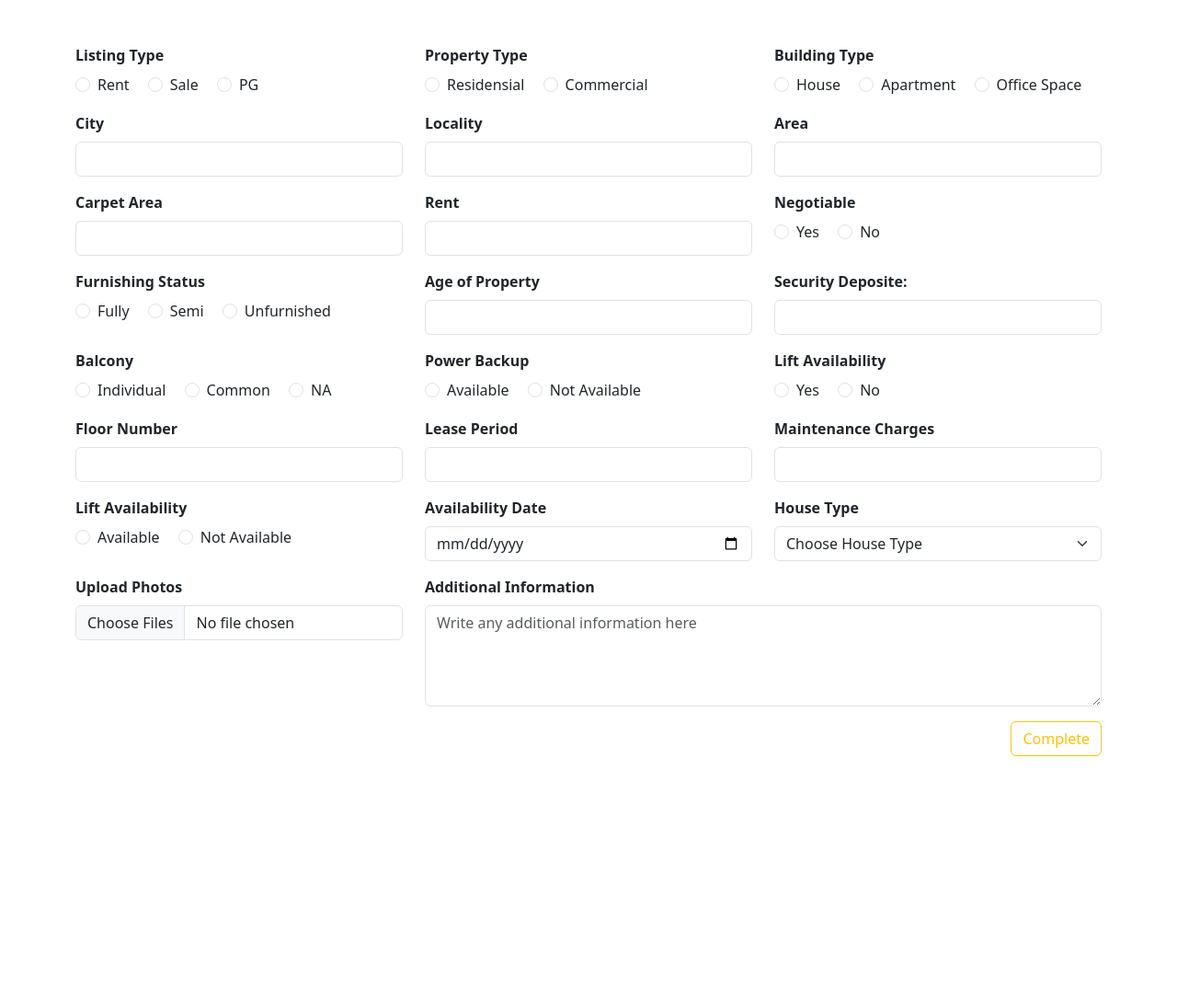
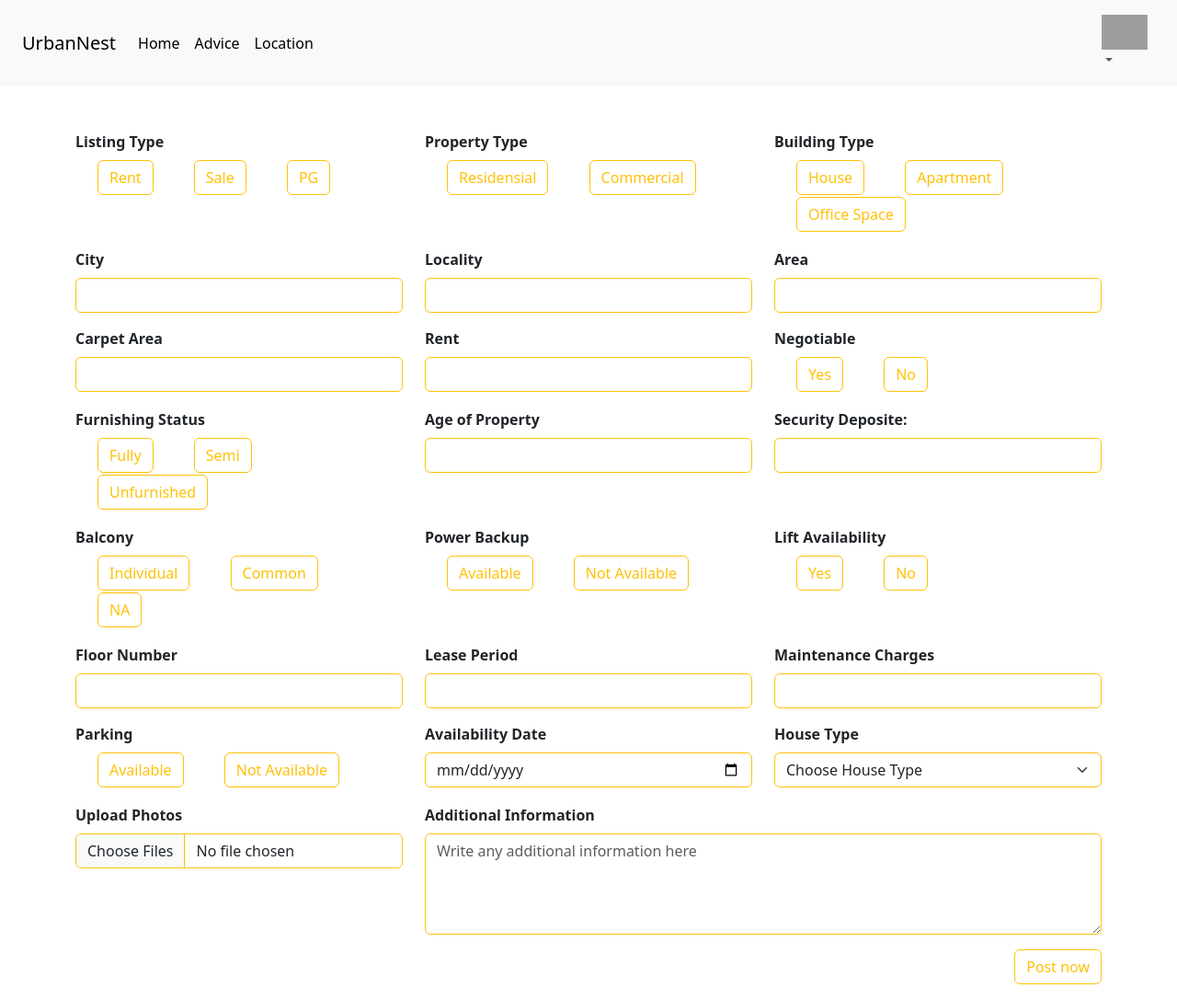
Before and after one commit to Himansu173/UrbanaNest, a PHP site: page /propertyRegister.php in a window 1280 px wide. Shown: the whole page at 92% size. Before the commit the page ends 822 px from the top, so only its background shows below. Run offline with PHP 8.4, Linux system fonts and the light colour scheme; some libraries are stand-ins or nearby versions; grey boxes are pictures that could not be loaded.

Commit message:
radio button change to label

```diff
--- a/frontend/ui/propertyRegister.php
+++ b/frontend/ui/propertyRegister.php
@@ -1,29 +1,23 @@
-<!DOCTYPE html>
-<html lang="en">
-<head>
-    <meta charset="UTF-8">
-    <meta name="viewport" content="width=device-width, initial-scale=1.0">
-    <title>Property Register</title>
-    <link rel="stylesheet" href="../../bootstrap/bootstrap.min.css">
-</head>
-<body>
+<?php
+    include_once "navbar.php";
+?>
 <div class="container mt-5">
-        <form action="#" method="post">
+    <form action="propertyRegister.php" method="post" enctype="multipart/form-data">
         <div class="row mb-3">
             <div class="col-md-4">
                 <label for="" class="fw-semibold form-label">Listing Type</label>
                 <div>
                     <div class="form-check form-check-inline">
-                            <input type="radio" name="listingType" id="rent"  class="form-check-input" value="Rent">
-                            <label for="rent" class="form-check-label">Rent</label>
+                        <input type="radio" name="listingType" id="rent"  class="btn-check" value="Rent">
+                        <label for="rent" class="btn btn-outline-warning">Rent</label>
                     </div>
                     <div class="form-check form-check-inline">
-                            <input type="radio" name="listingType" id="sale"  class="form-check-input" value="Sale">
-                            <label for="sale" class="form-check-label">Sale</label>
+                        <input type="radio" name="listingType" id="sale"  class="btn-check" value="Sale">
+                        <label for="sale" class="btn btn-outline-warning">Sale</label>
                     </div>
                     <div class="form-check form-check-inline">
-                            <input type="radio" name="listingType" id="pg"  class="form-check-input" value="PG">
-                            <label for="pg" class="form-check-label">PG</label>
+                        <input type="radio" name="listingType" id="pg"  class="btn-check" value="PG">
+                        <label for="pg" class="btn btn-outline-warning">PG</label>
                     </div>
                 </div>
             </div>
@@ -31,12 +25,12 @@
                 <label for="" class="form-label fw-semibold">Property Type</label>
                 <div>
                     <div class="form-check form-check-inline">
-                            <input type="radio" name="propertyType" id="residensial"  class="form-check-input" value="Residential">
-                            <label for="residensial" class="form-check-label">Residensial</label>
+                        <input type="radio" name="propertyType" id="residensial"  class="btn-check" value="Residential">
+                        <label for="residensial" class="btn btn-outline-warning">Residensial</label>
                     </div>
                     <div class="form-check form-check-inline">
-                            <input type="radio" name="propertyType" id="commercial"  class="form-check-input" value="Commercial">
-                            <label for="commercial" class="form-check-label">Commercial</label>
+                        <input type="radio" name="propertyType" id="commercial"  class="btn-check" value="Commercial">
+                        <label for="commercial" class="btn btn-outline-warning">Commercial</label>
                     </div>
                 </div>
             </div>
@@ -44,16 +38,16 @@
                 <label for="" class="form-label fw-semibold">Building Type</label>
                 <div>
                     <div class="form-check form-check-inline">
-                            <input type="radio" name="buildingType" id="house"  class="form-check-input" value="house">
-                            <label for="house" class="form-check-label">House</label>
+                        <input type="radio" name="buildingType" id="house"  class="btn-check" value="house">
+                        <label for="house" class="btn btn-outline-warning">House</label>
                     </div>
                     <div class="form-check form-check-inline">
-                            <input type="radio" name="buildingType" id="apartment"  class="form-check-input" value="apartment">
-                            <label for="apartment" class="form-check-label">Apartment</label>
+                        <input type="radio" name="buildingType" id="apartment"  class="btn-check" value="apartment">
+                        <label for="apartment" class="btn btn-outline-warning">Apartment</label>
                     </div>
                     <div class="form-check form-check-inline">
-                            <input type="radio" name="buildingType" id="OfficeSpace"  class="form-check-input" value="office">
-                            <label for="OfficeSpace" class="form-check-label">Office Space</label>
+                        <input type="radio" name="buildingType" id="OfficeSpace"  class="btn-check" value="office">
+                        <label for="OfficeSpace" class="btn btn-outline-warning">Office Space</label>
                     </div>
                 </div>
             </div>
@@ -61,36 +55,36 @@
         <div class="row mb-3">
             <div class="col-md-4">
                 <label for="city" class="fw-semibold form-label">City</label>
-                    <input type="text" name="city" id="city"  class="form-control">
+                <input type="text" name="city" id="city"  class="form-control border-warning">
             </div>
             <div class="col-md-4">
                 <label for="locality" class="fw-semibold form-label">Locality</label>
-                    <input type="text" name="locality" id="locality"  class="form-control">
+                <input type="text" name="locality" id="locality"  class="form-control border-warning">
             </div>
             <div class="col-md-4">
                 <label for="area" class="fw-semibold form-label">Area</label>
-                    <input type="text" name="area" id="area"  class="form-control">
+                <input type="text" name="area" id="area"  class="form-control border-warning">
             </div>
         </div>
         <div class="row mb-3">
             <div class="col-md-4">
                 <label for="carpetArea" class="fw-semibold form-label">Carpet Area</label>
-                    <input type="text" name="carpetArea" id="carpetArea"  class="form-control">
+                <input type="text" name="carpetArea" id="carpetArea"  class="form-control border-warning">
             </div>
             <div class="col-md-4">
                 <label for="rent" class="fw-semibold form-label">Rent</label>
-                    <input type="text" name="rent" id="rent"  class="form-control">
+                <input type="text" name="rent" id="rent"  class="form-control border-warning">
             </div>
             <div class="col-md-4">
                 <label for="" class="fw-semibold form-label">Negotiable</label>
                 <div>
                     <div class="form-check form-check-inline">
-                            <input type="radio" name="negotiable" id="yes"  class="form-check-input" value="Yes">
-                            <label for="yes" class="form-check-label">Yes</label>
+                        <input type="radio" name="negotiable" id="negotiableYes"  class="btn-check" value="Yes">
+                        <label for="negotiableYes" class="btn btn-outline-warning">Yes</label>
                     </div>
                     <div class="form-check form-check-inline">
-                            <input type="radio" name="negotiable" id="no"  class="form-check-input" value="No">
-                            <label for="no" class="form-check-label">No</label>
+                        <input type="radio" name="negotiable" id="negotiableNo"  class="btn-check" value="No">
+                        <label for="negotiableNo" class="btn btn-outline-warning">No</label>
                     </div>
                 </div>
             </div>
@@ -100,27 +94,27 @@
                 <label for="" class="fw-semibold form-label">Furnishing Status</label>
                 <div>
                     <div class="form-check form-check-inline">
-                            <input type="radio" name="furnish" id="fully"  class="form-check-input" value="Fully">
-                            <label for="fully" class="form-check-label">Fully</label>
+                        <input type="radio" name="furnish" id="fully"  class="btn-check" value="Fully">
+                        <label for="fully" class="btn btn-outline-warning">Fully</label>
                     </div>
                     <div class="form-check form-check-inline">
-                            <input type="radio" name="furnish" id="semi"  class="form-check-input" value="semi">
-                            <label for="semi" class="form-check-label">Semi</label>
+                        <input type="radio" name="furnish" id="semi"  class="btn-check" value="semi">
+                        <label for="semi" class="btn btn-outline-warning">Semi</label>
                     </div>
                     <div class="form-check form-check-inline">
-                            <input type="radio" name="furnish" id="unFurnished"  class="form-check-input" value="Unfurnished">
-                            <label for="unFurnished" class="form-check-label">Unfurnished</label>
+                        <input type="radio" name="furnish" id="unFurnished"  class="btn-check" value="Unfurnished">
+                        <label for="unFurnished" class="btn btn-outline-warning">Unfurnished</label>
                     </div>
                 </div>
             </div>
 
             <div class="col-md-4">
                 <label for="age" class="fw-semibold form-label">Age of Property</label>
-                    <input type="text" name="age" id="age"  class="form-control">
+                <input type="text" name="age" id="age"  class="form-control border-warning">
             </div>
             <div class="col-md-4">
                 <label for="securityDeposite" class="fw-semibold form-label">Security Deposite:</label>
-                    <input type="text" name="securityDeposite" id="securityDeposite"  class="form-control">
+                <input type="text" name="securityDeposite" id="securityDeposite"  class="form-control border-warning">
             </div>
         </div>
         <div class="row mb-3">
@@ -128,16 +122,16 @@
                 <label for="" class="fw-semibold form-label">Balcony</label>
                 <div>
                     <div class="form-check form-check-inline">
-                            <input type="radio" name="balcony" id="individual"  class="form-check-input" value="individual">
-                            <label for="individual" class="form-check-label">Individual</label>
+                        <input type="radio" name="balcony" id="individual"  class="btn-check" value="individual">
+                        <label for="individual" class="btn btn-outline-warning">Individual</label>
                     </div>
                     <div class="form-check form-check-inline">
-                            <input type="radio" name="balcony" id="common"  class="form-check-input" value="common">
-                            <label for="common" class="form-check-label">Common</label>
+                        <input type="radio" name="balcony" id="common"  class="btn-check" value="common">
+                        <label for="common" class="btn btn-outline-warning">Common</label>
                     </div>
                     <div class="form-check form-check-inline">
-                            <input type="radio" name="balcony" id="na"  class="form-check-input" value="NA">
-                            <label for="na" class="form-check-label">NA</label>
+                        <input type="radio" name="balcony" id="balconyNa"  class="btn-check" value="NA">
+                        <label for="balconyNa" class="btn btn-outline-warning">NA</label>
                     </div>
                 </div>
             </div>
@@ -145,12 +139,12 @@
                 <label for="" class="fw-semibold form-label">Power Backup</label>
                 <div>
                     <div class="form-check form-check-inline">
-                            <input type="radio" name="power" id="available"  class="form-check-input" value="available">
-                            <label for="available" class="form-check-label">Available</label>
+                        <input type="radio" name="power" id="available"  class="btn-check" value="available">
+                        <label for="available" class="btn btn-outline-warning">Available</label>
                     </div>
                     <div class="form-check form-check-inline">
-                            <input type="radio" name="power" id="na"  class="form-check-input" value="not available">
-                            <label for="na" class="form-check-label">Not Available</label>
+                        <input type="radio" name="power" id="powerNa"  class="btn-check" value="not available">
+                        <label for="powerNa" class="btn btn-outline-warning">Not Available</label>
                     </div>
                 </div>
             </div>
@@ -158,12 +152,12 @@
                 <label for="" class="fw-semibold form-label">Lift Availability</label>
                 <div>
                     <div class="form-check form-check-inline">
-                            <input type="radio" name="lift" id="yes"  class="form-check-input" value="Yes">
-                            <label for="yes" class="form-check-label">Yes</label>
+                        <input type="radio" name="lift" id="liftYes"  class="btn-check" value="Yes">
+                        <label for="liftYes" class="btn btn-outline-warning">Yes</label>
                     </div>
                     <div class="form-check form-check-inline">
-                            <input type="radio" name="lift" id="no"  class="form-check-input" value="No">
-                            <label for="no" class="form-check-label">No</label>
+                        <input type="radio" name="lift" id="liftNo"  class="btn-check" value="No">
+                        <label for="liftNo" class="btn btn-outline-warning">No</label>
                     </div>
                 </div>
             </div>
@@ -171,38 +165,38 @@
         <div class="row mb-3">
             <div class="col-md-4">
                 <label for="floorNumber" class="fw-semibold form-label">Floor Number</label>
-                    <input type="text" name="floorNumber" id="floorNumber"  class="form-control">
+                <input type="text" name="floorNumber" id="floorNumber"  class="form-control border-warning">
             </div>
             <div class="col-md-4">
                 <label for="leasePeriod" class="fw-semibold form-label">Lease Period</label>
-                    <input type="text" name="leasePeriod" id="leasePeriod"  class="form-control">
+                <input type="text" name="leasePeriod" id="leasePeriod"  class="form-control border-warning">
             </div>
             <div class="col-md-4">
                 <label for="maintenanceCharges" class="fw-semibold form-label">Maintenance Charges</label>
-                    <input type="text" name="maintenanceCharges" id="maintenanceCharges"  class="form-control">
+                <input type="text" name="maintenanceCharges" id="maintenanceCharges"  class="form-control border-warning">
             </div>
         </div>
         <div class="row mb-3">
         <div class="col-md-4">
-                    <label for="" class="fw-semibold form-label">Lift Availability</label>
+                <label for="" class="fw-semibold form-label">Parking</label>
                 <div>
                     <div class="form-check form-check-inline">
-                            <input type="radio" name="lift" id="available"  class="form-check-input" value="available">
-                            <label for="available" class="form-check-label">Available</label>
+                        <input type="radio" name="lift" id="parkingAvailable"  class="btn-check" value="available">
+                        <label for="parkingAvailable" class="btn btn-outline-warning">Available</label>
                     </div>
                     <div class="form-check form-check-inline">
-                            <input type="radio" name="lift" id="na"  class="form-check-input" value="not available">
-                            <label for="na" class="form-check-label">Not Available</label>
+                        <input type="radio" name="lift" id="parkingNa"  class="btn-check" value="not available">
+                        <label for="parkingNa" class="btn btn-outline-warning">Not Available</label>
                     </div>
                 </div>
             </div>
             <div class="col-md-4">
                 <label for="availabilityDate" class="fw-semibold form-label">Availability Date</label>
-                    <input type="date" name="availabilityDate" id="availabilityDate"  class="form-control">
+                <input type="date" name="availabilityDate" id="availabilityDate"  class="form-control border-warning">
             </div>
             <div class="col-md-4">
                 <label for="houseType" class="form-label fw-semibold">House Type</label>
-                    <select class="form-select" id="houseType">
+                <select class="form-select border-warning" id="houseType">
                     <option selected disabled>Choose House Type</option>
                     <option value="1">1 BHK</option>
                     <option value="2">2 BHK</option>
@@ -216,20 +210,24 @@
         <div class="row mb-3">
             <div class="col-md-4">
                 <label for="photos" class="form-label fw-semibold">Upload Photos</label>
-                    <input type="file" class="form-control" id="photos" multiple>
+                <input type="file" class="form-control border-warning" id="photos" multiple>
             </div>
             <div class="col-md-8">
                 <label for="description" class="form-label fw-semibold">Additional Information</label>
-                    <textarea class="form-control" id="description" rows="4" placeholder="Write any additional information here"></textarea>
+                <textarea class="form-control border-warning" id="description" rows="4" placeholder="Write any additional information here"></textarea>
             </div>
         </div>
         <div class="row mb-3">
             <div class="col-md-12 text-end">
-                    <input type="submit" value="Complete" name="submit" class="btn btn-outline-warning">
+                <input type="submit" value="Post now" name="submit" class="btn btn-outline-warning">
             </div>
         </div>
         </div>
     </form>
 </div>
-</body>
-</html>
+<?php
+
+if(isset($_POST['submit'])){
+    print_r ($_POST);
+}
+?>
```
Lines whose indentation alone changed are shown as unchanged.
